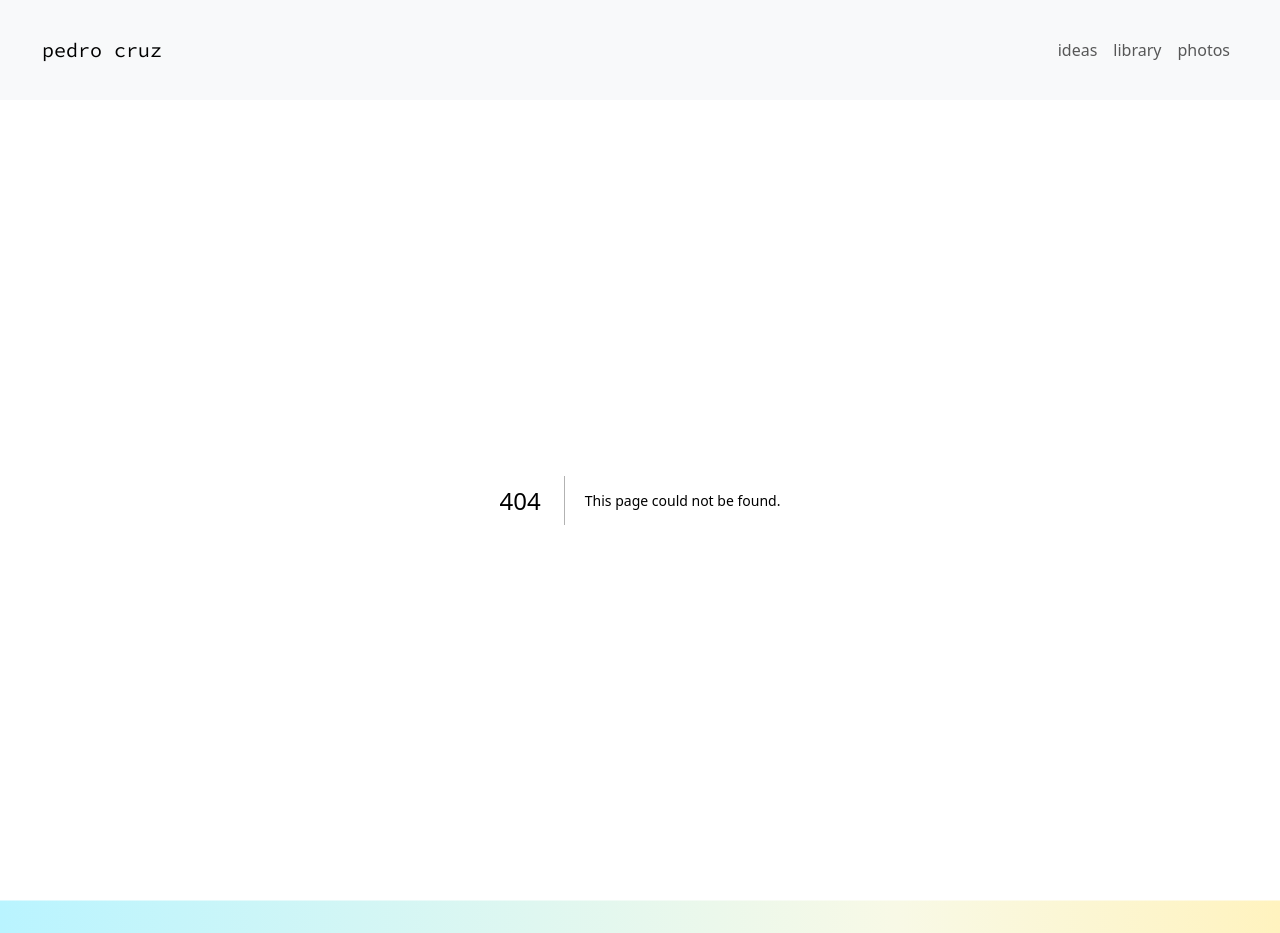
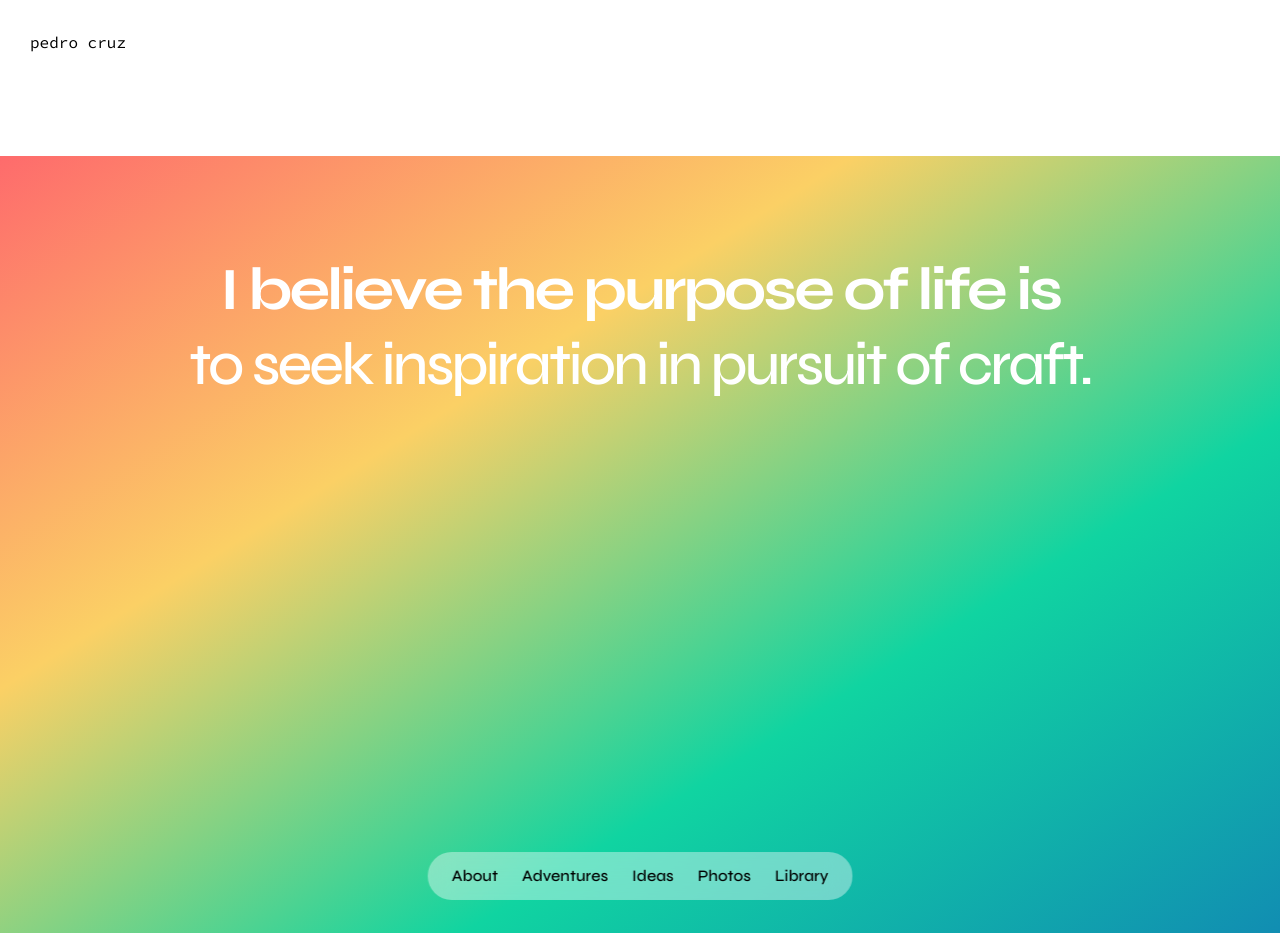
Before and after one commit to pedroborgescruz/Portfolio, a Next.js app: page /testpage in a window 1280 px wide. Before the commit this address had no page. Shown: the top 933 px of the page. Built offline with nearby package versions, Linux system fonts and the light colour scheme.

Commit message:
feat: homepage groundwork

```diff
--- a/app/globals.css
+++ b/app/globals.css
@@ -1,4 +1,8 @@
-@import "bootstrap/dist/css/bootstrap.min.css";
+@import "tailwindcss";
+
+@theme {
+  --font-syne: var(--font-syne);
+}
 
 html, body {
   height: 100%;
@@ -9,6 +13,12 @@ html, body {
 body {
   display: flex;
   flex-direction: column;
+}
+
+@layer utilities {
+  .hero-gradient {
+    background: linear-gradient(135deg, #ef4444 0%, #eab308 33%, #06b6d4 66%, #10b981 100%);
+  }
 }
 
 footer {
--- a/app/layout.tsx
+++ b/app/layout.tsx
@@ -1,14 +1,25 @@
-import type { Metadata } from "next";
-import { Source_Code_Pro } from "next/font/google";
+import type { Metadata, Viewport } from "next";
+import { Source_Code_Pro, Syne } from "next/font/google";
 import BootstrapClient from "@/components/BootstrapClient";
 import Footer from "@/components/Footer";
 import Navbar from "@/components/Navbar";
 import "./globals.css";
 
+const syne = Syne({
+  subsets: ["latin"],
+  weight: ["400", "500", "600", "700", "800"],
+  variable: "--font-syne",
+});
+
 const sourceCodePro = Source_Code_Pro({
   subsets: ["latin"],
   variable: "--font-source-code-pro",
 });
+
+export const viewport: Viewport = {
+  width: 'device-width',
+  initialScale: 1,
+}
 
 export const metadata: Metadata = {
   title: {
@@ -29,7 +40,7 @@ export default function RootLayout({
 }>) {
   return (
     <html lang="en" className={`${sourceCodePro.variable} h-100`}>
-      <body className="d-flex flex-column h-100">
+      <body className={`d-flex flex-column h-100 ${syne.variable}`}>
         <BootstrapClient />
         <Navbar />
 
--- /dev/null
+++ b/app/testpage/page.tsx
@@ -0,0 +1,48 @@
+"use client";
+import { useState } from "react";
+
+export default function Hero() {
+    const [open, setOpen] = useState(false);
+
+    return (
+      <section className="relative w-full min-h-screen bg-[linear-gradient(to_bottom_right,#FE6B6C,#FBD065,#10D4A1,#118AB3)] overflow-hidden">
+
+        {/* Heading */}
+        <div className="pt-16 md:pt-24 px-6 text-center">
+            <h1 className="font-syne text-4xl md:text-6xl text-white text-center leading-tight">
+                <span className="block font-bold tracking-tighter">I believe the purpose of life is</span>
+                <span className="block font-medium tracking-tighter">to seek inspiration in pursuit of craft.</span>
+            </h1>
+        </div>
+
+        {/* Floating nav */}
+        <nav className="font-syne font-medium hidden md:flex absolute bottom-14 left-1/2 -translate-x-1/2 bg-white/40 backdrop-blur-md rounded-full px-6 py-3 flex gap-6 text-md font-medium">
+          <a href="#">About</a>
+          <a href="#">Adventures</a>
+          <a href="#">Ideas</a>
+          <a href="#">Photos</a>
+          <a href="#">Library</a>
+        </nav>
+
+        {/* Mobile button */}
+        <button
+            onClick={() => setOpen(!open)}
+            className="md:hidden absolute bottom-8 left-1/2 -translate-x-1/2 bg-white/40 backdrop-blur-md rounded-full p-4 z-20"
+        >
+            ☰
+        </button>
+
+        {/* Mobile menu overlay */}
+        {open && (
+            <div className="md:hidden fixed inset-0 bg-black/80 backdrop-blur-sm flex flex-col items-center justify-center gap-6 text-white text-xl z-10">
+            <a href="#">About</a>
+            <a href="#">Adventures</a>
+            <a href="#">Ideas</a>
+            <a href="#">Photos</a>
+            <a href="#">Library</a>
+            </div>
+        )}
+
+      </section>
+    );
+  }
```
